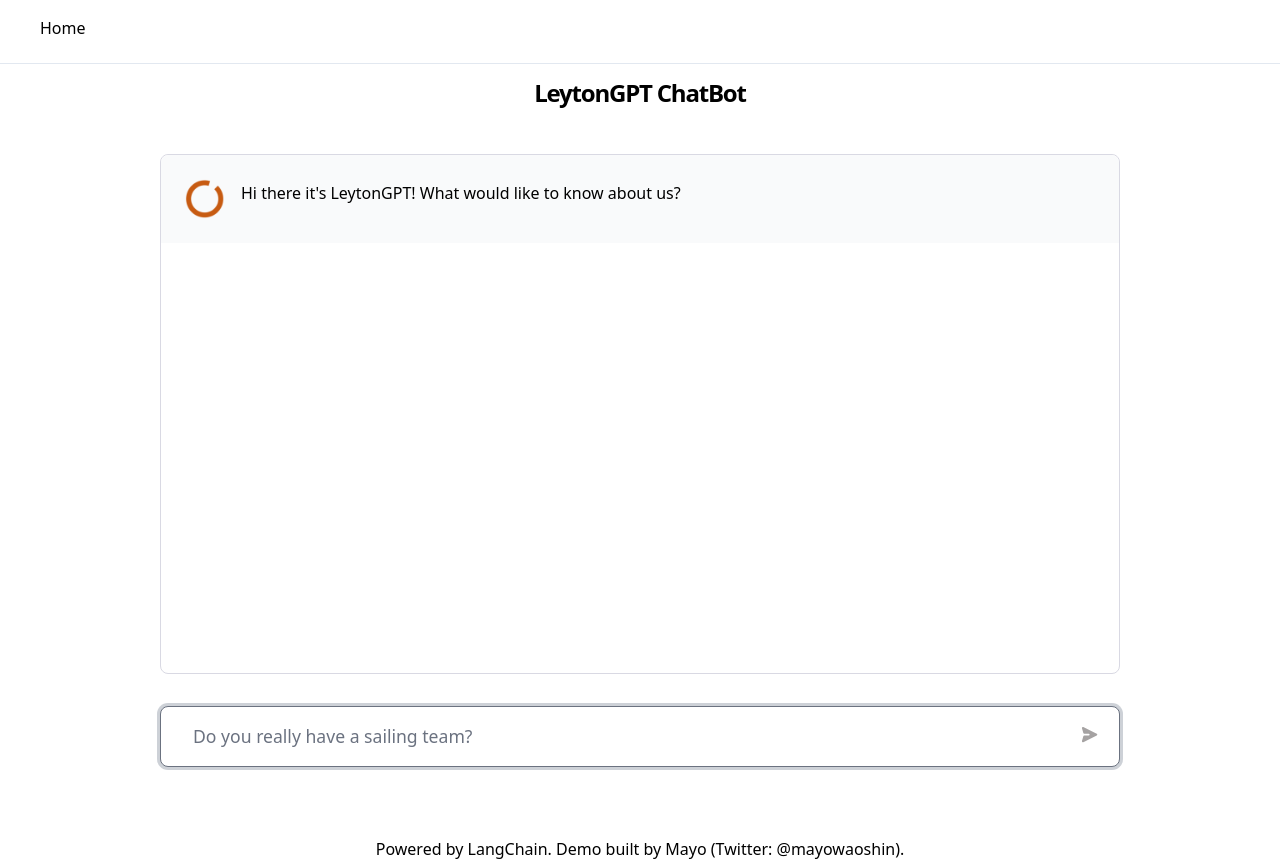
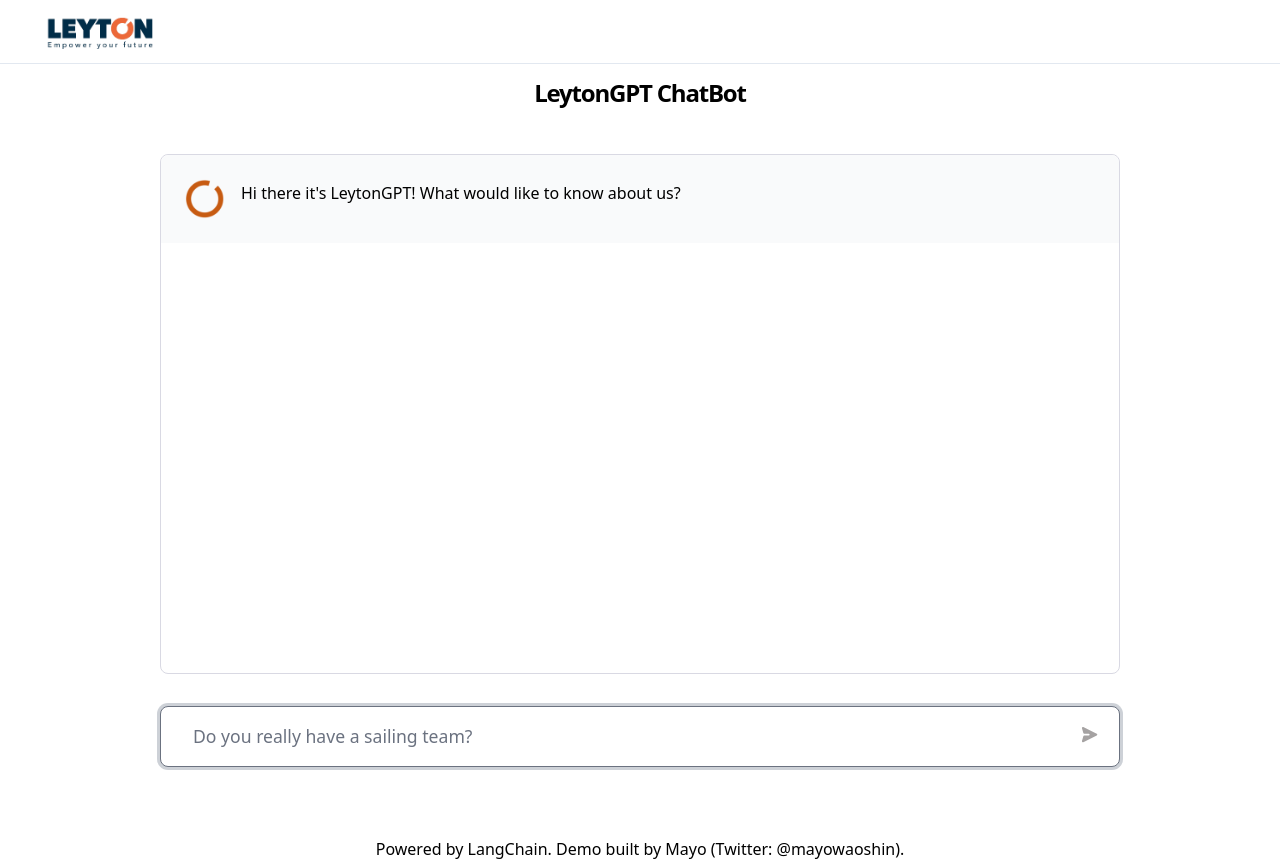
Before and after one commit to mayooear/langchain-supabase-website-chatbot, a Next.js app: page / in a window 1280 px wide. Built offline with nearby package versions, Linux system fonts and the light colour scheme.

Commit message:
updating logo

```diff
--- a/components/layout.tsx
+++ b/components/layout.tsx
@@ -1,3 +1,6 @@
+import styles from "@/styles/Home.module.css";
+import Image from "next/image";
+
 interface LayoutProps {
   children?: React.ReactNode;
 }
@@ -9,7 +12,13 @@
         <div className="h-16 border-b border-b-slate-200 py-4">
           <nav className="ml-4 pl-6">
             <a href="#" className="hover:text-slate-600 cursor-pointer">
-              Home
+              <Image
+                src="/logo.png"
+                alt="Leyton.com"
+                width="120"
+                height="100"
+                priority
+              />
             </a>
           </nav>
         </div>
```
Also changed, not shown: public/logo.png (added).
